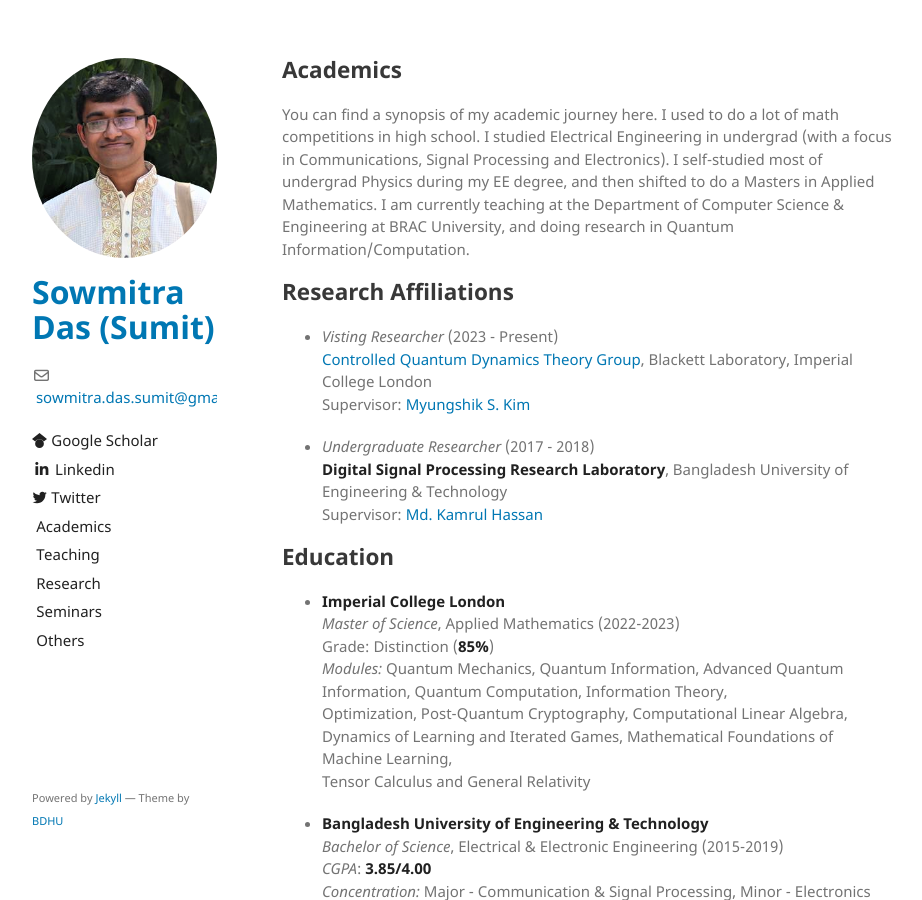
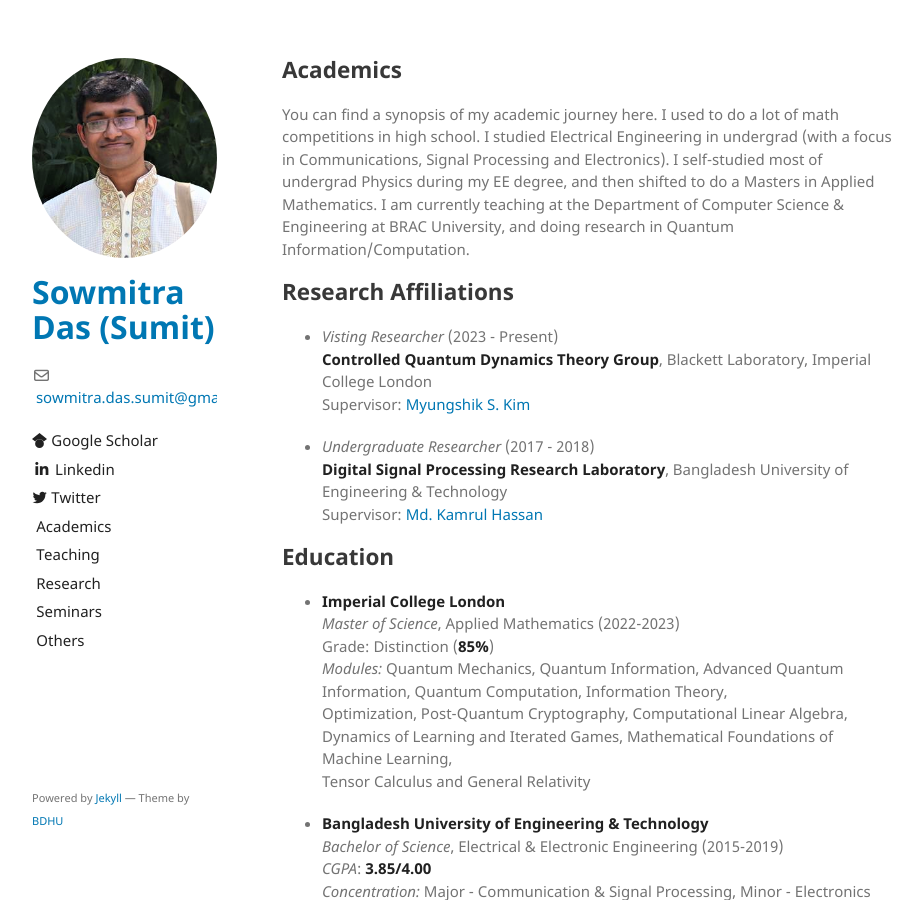
Before and after one commit to sowmitra-das-sumit/sowmitra-das-sumit.github.io, a Jekyll site: the page built from academics.md, in a window 1280 px wide and 900 px high. Shown: the whole window, without its empty margins (178-1100 px from the left). Built offline with Jekyll 4.4.1, drawn with Linux system fonts in a browser that asks for light colours; the repository's description, which GitHub fills in, is left out; our own code applies the rules of GitHub Pages for plain Markdown files.

```diff
--- a/academics.md
+++ b/academics.md
@@ -6,7 +6,7 @@ You can find a synopsis of my academic journey here. I used to do a lot of math
 
 ## Research Affiliations
 - _Visting Researcher_ (2023 - Present)\
-  [Controlled Quantum Dynamics Theory Group](https://www.imperial.ac.uk/a-z-research/quantum-optics-and-laser-science/research/controlled-quantum-dynamics/), Blackett Laboratory, Imperial College London\
+  [**Controlled Quantum Dynamics Theory Group**](https://www.imperial.ac.uk/a-z-research/quantum-optics-and-laser-science/research/controlled-quantum-dynamics/), Blackett Laboratory, Imperial College London\
   Supervisor: [Myungshik S. Kim](https://profiles.imperial.ac.uk/m.kim)
 
 - _Undergraduate Researcher_ (2017 - 2018)\
```
